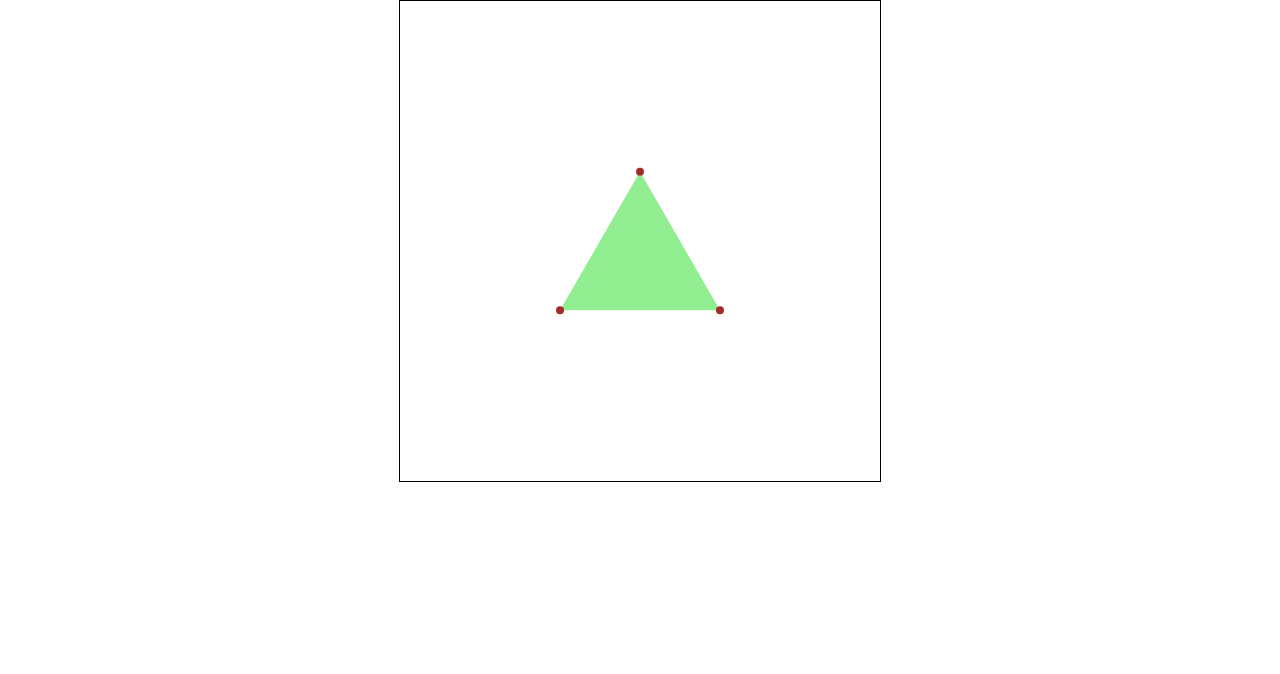
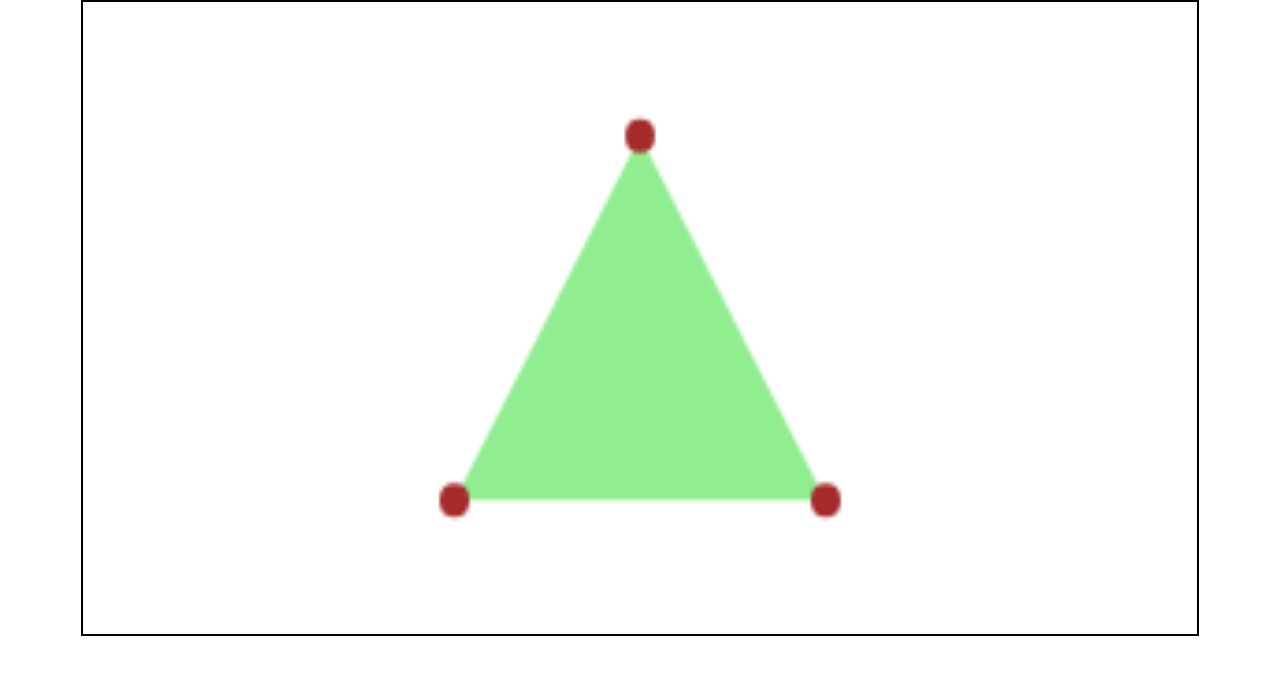
Before and after one commit to CursoEGG001/DeJSconHTML, a plain HTML site: page public_html/index.html in a window 1280 px wide. Drawn offline with Linux system fonts and the light colour scheme.

Commit message:
Adaptaciones a proporción de pantalla

```diff
--- a/public_html/index.html
+++ b/public_html/index.html
@@ -12,14 +12,17 @@ Click nbfs://nbhost/SystemFileSystem/Templates/Other/html.html to edit this temp
                 padding: 0;
             }
             canvas {
-                display: block;
+                display: flow-root;
                 margin: auto;
-                border: 1px solid black;
+                width: 87vw;
+                height: 79vh;
+                border: 2px solid black;
+                z-index: -1;
             }
         </style>
     </head>
     <body>
-        <canvas id="canvas" width="480" height="480"></canvas>
+        <canvas id="canvas"></canvas>
         <script>
             // get the canvas and 2D rendering context
             const canvas = document.getElementById('canvas');
@@ -94,7 +97,7 @@ Click nbfs://nbhost/SystemFileSystem/Templates/Other/html.html to edit this temp
             ];
 
             const pelletSize = 4;
-            const pelletSpeed = -15;
+            const pelletSpeed = -12.48;
 
             // draw the pellets
             function drawPellets() {
@@ -113,8 +116,8 @@ Click nbfs://nbhost/SystemFileSystem/Templates/Other/html.html to edit this temp
                     const pellet = pellets[i];
                     pellet.dx = Math.cos(angle * ((i + 1) * Math.PI * 2 / (3))) * pelletSpeed;
                     pellet.dy = Math.sin(angle * ((i + 1) * Math.PI * 2 / (3))) * pelletSpeed;
-                    pellet.x += pellet.dx;
-                    pellet.y += pellet.dy;
+                    pellet.x -= pellet.dx;
+                    pellet.y -= pellet.dy;
 
                     // check if pellet is off screen and reset its position
                     if (pellet.x < 0 || pellet.x > canvas.width || pellet.y < 0 || pellet.y > canvas.height) {
```
